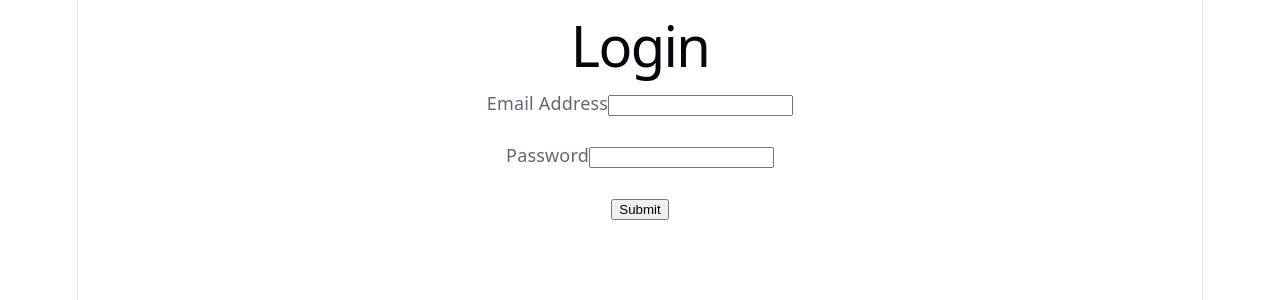
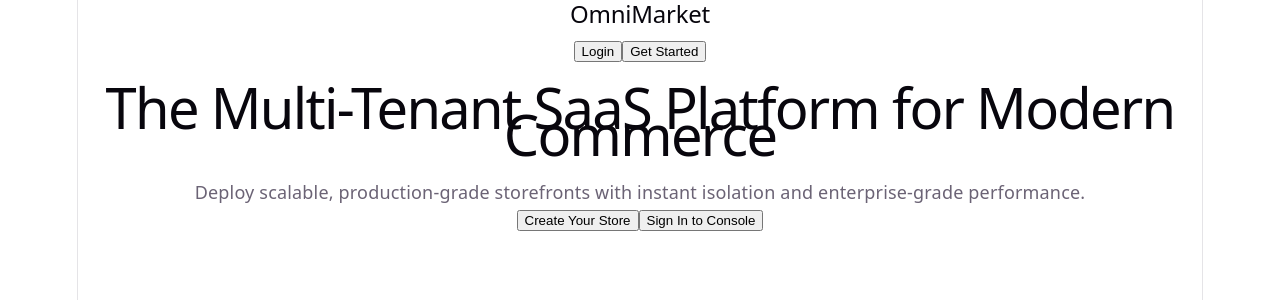
Before and after one commit to Krishna-Karkii/Multi-Vendor-Superstore-Platform, a React (Vite) app in the folder frontend/: page / in a window 1280 px wide. Shown: the top 300 px of the page. Built offline with nearby package versions, Linux system fonts and the light colour scheme.

Commit message:
feat: add landing page and route

```diff
--- a/frontend/src/App.tsx
+++ b/frontend/src/App.tsx
@@ -1,12 +1,16 @@
 import React from 'react';
 import {BrowserRouter as Router, Routes, Route, Navigate } from 'react-router-dom';
-import Login from './components/Login/Login';
+import Login from './components/auth/Login';
+import Signup from './components/auth/Signup';
+import LandingPage from './pages/LandingPage';
 
 export default function App(){
   return (
     <Router>
       <Routes>
-        <Route path="/" element={<Login/>} />
+        <Route path="/login" element={<Login/>} />
+        <Route path="/signup" element={<Signup/>}/>
+        <Route path="/" element={<LandingPage/>}/>
       </Routes>
     </Router>
   );
--- a/frontend/src/components/Login/Input.tsx
+++ /dev/null
@@ -1,14 +0,0 @@
-export default function Input({ id, label, type, value, onChange, error}){
-return (
-    <div>
-    <label htmlFor={id}>{label}</label>
-    <input
-    id={id}
-    type={type}
-    value={value}
-    onChange={onChange}
-    />
-    {error && <span className="text-xs text-red-500" style={{color: 'red'}}>{error}</span>}
-    </div>
-)
-}
--- a/frontend/src/components/Login/Login.tsx
+++ /dev/null
@@ -1,129 +0,0 @@
-import React, { useState } from 'react';
-import Input from './Input';
-
-export default function Login({}) {
-
-    const [status, setStatus] = useState('idle');
-    const [formData, setFormData] = useState({
-        email: '',
-        password: ''
-    });
-    const [errors, setErrors] = useState({email: '', password: ''});
-    const [serverError, setServerError] = useState('');
-
-    function validate(data) {
-        const newErrors = {
-            email: '',
-            password: ''
-        };
-        // Validation Logic
-        if (!data.email){
-            newErrors.email = 'Please Enter the email!';
-        }
-        if (!data.password){
-            newErrors.password = 'Please Enter the Password!'
-        }
-        return newErrors;
-    }
-
-    async function handleSubmit(event) {
-        event.preventDefault();
-        const validation = validate(formData);
-        if (validation.email || validation.password){
-            setErrors(validation);
-            return;
-        }
-        setStatus('submitting');
-        setErrors({email: '', password: ''});
-
-        try {
-            const response = await fetch("http://127.0.0.1:8000/auth/login", {
-                method: 'POST',
-                headers: {
-                    'content-type': 'application/json'
-                },
-                body: JSON.stringify(
-                    {
-                        email: formData.email,
-                        password: formData.password
-                    }
-                ),
-            });
-
-            const data = await response.json();
-
-            setServerError('');
-
-            if (response.ok === false){
-                if (response.status === 401){
-                    setServerError('Invalid Email or Password!');
-                }
-                else {
-                    setServerError('Something went wrong. Please try again.');
-                }
-                setStatus('idle');
-                setFormData({
-                    email: '',
-                    password: ''
-                }
-                );
-                return;
-            }
-
-            console.log(data);
-
-            setStatus('success');
-            setServerError('');
-            setFormData({
-                ...formData,
-                password: ''
-            });
-            console.log(serverError);
-            console.log(formData);
-
-
-        } catch (error) {
-            setServerError('Unable to connect to the server!');
-            setStatus('idle');
-            console.log(serverError);
-        }
-    }
-
-  return (
-    <div>
-      <h1>Login</h1>
-      <div>
-        <form id='form' onSubmit={handleSubmit}>
-            <Input
-            id="email"
-            label="Email Address"
-            type="email"
-            value={formData.email}
-            onChange={(e) => setFormData({
-                ...formData,
-                email: e.target.value,})}
-            error={errors.email}
-            />
-            <br />
-            <Input
-            id="password"
-            label="Password"
-            type="password"
-            value={formData.password}
-            onChange={(e) => setFormData({
-                ...formData,
-                password: e.target.value,})}
-            error={errors.password}
-            />
-            <br />
-            <button
-            id="button"
-            disabled={status==='submitting'}>{
-            status === 'idle' && 'Submit'
-            || status === 'submitting' && 'Signing in...'
-            || status === 'success' && 'Signed in!'}</button>
-        </form>
-      </div>
-    </div>
-  );
-}
--- /dev/null
+++ b/frontend/src/pages/LandingPage.tsx
@@ -0,0 +1,39 @@
+import React from 'react';
+import { Link } from 'react-router-dom';
+
+export default function LandingPage() {
+  return (
+    <div>
+      <header>
+        <nav>
+          <h2>OmniMarket</h2>
+          <div>
+            <Link to="/login">
+              <button>Login</button>
+            </Link>
+            <Link to="/signup">
+              <button>Get Started</button>
+            </Link>
+          </div>
+        </nav>
+      </header>
+
+      <main>
+        <section>
+          <h1>The Multi-Tenant SaaS Platform for Modern Commerce</h1>
+          <p>
+            Deploy scalable, production-grade storefronts with instant isolation and enterprise-grade performance.
+          </p>
+          <div>
+            <Link to="/signup">
+              <button>Create Your Store</button>
+            </Link>
+            <Link to="/login">
+              <button>Sign In to Console</button>
+            </Link>
+          </div>
+        </section>
+      </main>
+    </div>
+  );
+}
```
Also changed, not shown: frontend/src/components/Signup.tsx (deleted).
